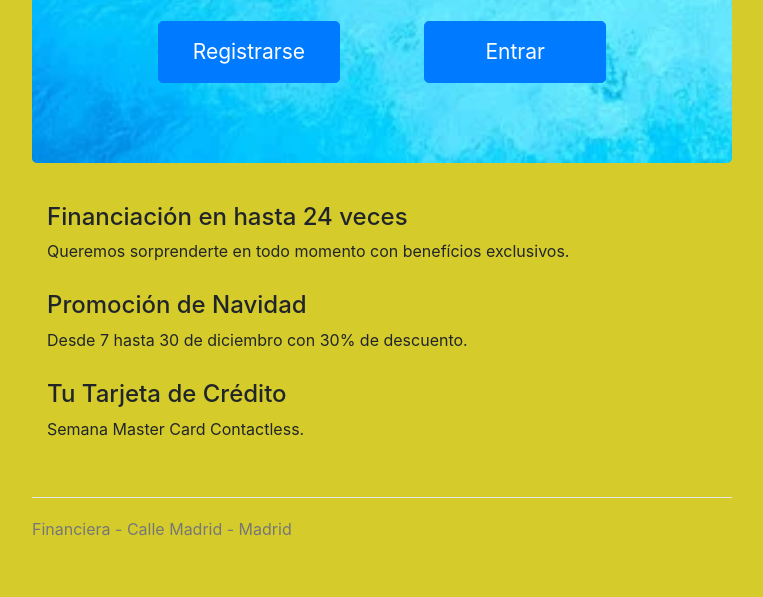
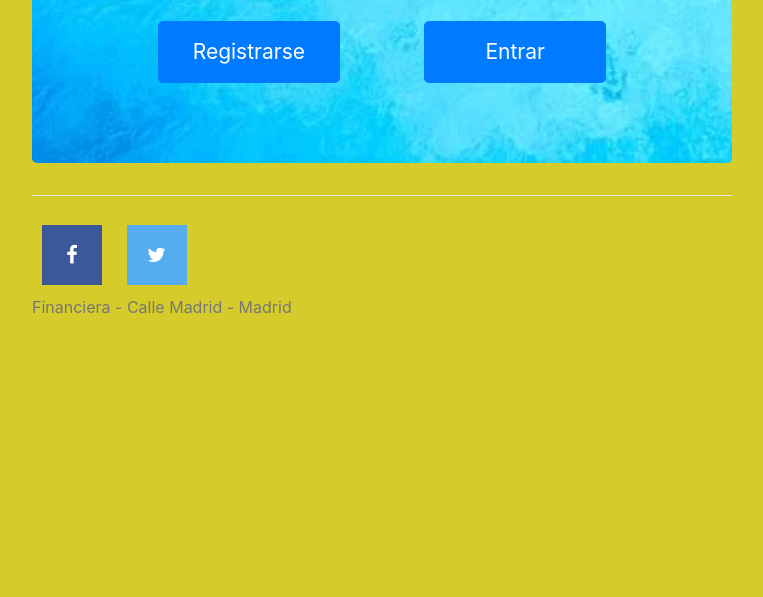
Before and after one commit to rostorres/FinanceApp, a Flask app: page / in a window 1280 px wide. Shown: the part 766-1363 px from the top of the page, without its empty margins (258-1021 px from the left). After the commit the page ends 1080 px from the top, so only its background shows below. Run offline with Flask 2, Linux system fonts and the light colour scheme; some libraries are stand-ins or nearby versions.

Commit message:
add facebook and twitter icons

```diff
--- a/static/css/general.css
+++ b/static/css/general.css
@@ -7,3 +7,23 @@ body {
     background-image: url('../image/background.png');
     background-size: cover;
   }
+  .fa {
+    margin: 10px;
+    padding: 20px;
+    font-size: 20px;
+    width: 60px;
+    height: 60px;
+    text-align: center;
+    text-decoration: none;
+  }
+  .fa:hover {
+    opacity: 0.7;
+  }
+  .fa-facebook {
+    background: #3B5998;
+    color: white;
+  }
+  .fa-twitter {
+    background: #55ACEE;
+    color: white;
+  }
--- a/templates/error.html
+++ b/templates/error.html
@@ -8,6 +8,7 @@
         integrity="sha384-Vkoo8x4CGsO3+Hhxv8T/Q5PaXtkKtu6ug5TOeNV6gBiFeWPGFN9MuhOf23Q9Ifjh" crossorigin="anonymous">
 
     <link href="../static/css/jumbotron-narrow.css" rel="stylesheet">
+    <link rel="stylesheet" href="https://cdnjs.cloudflare.com/ajax/libs/font-awesome/4.7.0/css/font-awesome.min.css">
     <link href="../static/css/general.css" rel="stylesheet">
 
 </head>
@@ -30,9 +31,9 @@
             <h1>{{error}}</h1>
         </div>
 
-
-
         <footer class="footer">
+            <a href="https://www.facebook.com/" class="fa fa-facebook media"></a>
+            <a href="https://twitter.com/?lang=es" class="fa fa-twitter media"></a>
             <p>Financiera - Calle Madrid - Madrid</p>
         </footer>
 
--- a/templates/index.html
+++ b/templates/index.html
@@ -7,6 +7,7 @@
         integrity="sha384-Vkoo8x4CGsO3+Hhxv8T/Q5PaXtkKtu6ug5TOeNV6gBiFeWPGFN9MuhOf23Q9Ifjh" crossorigin="anonymous">
 
     <link href="../static/css/jumbotron-narrow.css" rel="stylesheet">
+    <link rel="stylesheet" href="https://cdnjs.cloudflare.com/ajax/libs/font-awesome/4.7.0/css/font-awesome.min.css">
     <link href="../static/css/general.css" rel="stylesheet">
     <link href="../static/css/index.css" rel="stylesheet">
 
@@ -37,20 +38,9 @@
         </div>
       </div>
 
-      <div class="row marketing">
-        <div class="col-lg-12">
-          <h4>Financiación en hasta 24 veces</h4>
-          <p>Queremos sorprenderte en todo momento con benefícios exclusivos.</p>
-
-          <h4>Promoción de Navidad</h4>
-          <p>Desde 7 hasta 30 de diciembro con 30% de descuento.</p>
-
-          <h4>Tu Tarjeta de Crédito</h4>
-          <p>Semana Master Card Contactless.</p>
-        </div>
-      </div>
-
       <footer class="footer">
+        <a href="https://www.facebook.com/" class="fa fa-facebook media"></a>
+        <a href="https://twitter.com/?lang=es" class="fa fa-twitter media"></a>
         <p>Financiera - Calle Madrid - Madrid</p>
       </footer>
 
--- a/templates/inversiones.html
+++ b/templates/inversiones.html
@@ -8,6 +8,7 @@
         integrity="sha384-Vkoo8x4CGsO3+Hhxv8T/Q5PaXtkKtu6ug5TOeNV6gBiFeWPGFN9MuhOf23Q9Ifjh" crossorigin="anonymous">
 
     <link href="../static/css/jumbotron-narrow.css" rel="stylesheet">
+    <link rel="stylesheet" href="https://cdnjs.cloudflare.com/ajax/libs/font-awesome/4.7.0/css/font-awesome.min.css">
     <link href="../static/css/general.css" rel="stylesheet">
 
     <script src="../static/js/jquery-3.4.1.js"></script>
@@ -37,6 +38,8 @@
         </div>
 
         <footer class="footer">
+            <a href="https://www.facebook.com/" class="fa fa-facebook media"></a>
+            <a href="https://twitter.com/?lang=es" class="fa fa-twitter media"></a>
             <p>Financiera - Calle Madrid - Madrid</p>
         </footer>
 
--- a/templates/login.html
+++ b/templates/login.html
@@ -7,6 +7,7 @@
         integrity="sha384-Vkoo8x4CGsO3+Hhxv8T/Q5PaXtkKtu6ug5TOeNV6gBiFeWPGFN9MuhOf23Q9Ifjh" crossorigin="anonymous">
 
     <link href="../static/css/jumbotron-narrow.css" rel="stylesheet">
+    <link rel="stylesheet" href="https://cdnjs.cloudflare.com/ajax/libs/font-awesome/4.7.0/css/font-awesome.min.css">
     <link href="../static/css/registro.css" rel="stylesheet">
     <link href="../static/css/general.css" rel="stylesheet">
 
@@ -41,9 +42,9 @@
       </form>
       </div>
 
-
-
       <footer class="footer">
+        <a href="https://www.facebook.com/" class="fa fa-facebook media"></a>
+        <a href="https://twitter.com/?lang=es" class="fa fa-twitter media"></a>
         <p>Financiera - Calle Madrid - Madrid</p>
       </footer>
 
--- a/templates/principal.html
+++ b/templates/principal.html
@@ -8,6 +8,7 @@
         integrity="sha384-Vkoo8x4CGsO3+Hhxv8T/Q5PaXtkKtu6ug5TOeNV6gBiFeWPGFN9MuhOf23Q9Ifjh" crossorigin="anonymous">
 
     <link href="../static/css/jumbotron-narrow.css" rel="stylesheet">
+    <link rel="stylesheet" href="https://cdnjs.cloudflare.com/ajax/libs/font-awesome/4.7.0/css/font-awesome.min.css">
     <link href="../static/css/principal.css" rel="stylesheet">
     <link href="../static/css/general.css" rel="stylesheet">
 
@@ -37,6 +38,8 @@
         </div>
 
         <footer class="footer">
+            <a href="https://www.facebook.com/" class="fa fa-facebook media"></a>
+            <a href="https://twitter.com/?lang=es" class="fa fa-twitter media"></a>
             <p>Financiera - Calle Madrid - Madrid</p>
         </footer>
 
--- a/templates/registro.html
+++ b/templates/registro.html
@@ -7,6 +7,7 @@
         integrity="sha384-Vkoo8x4CGsO3+Hhxv8T/Q5PaXtkKtu6ug5TOeNV6gBiFeWPGFN9MuhOf23Q9Ifjh" crossorigin="anonymous">
 
     <link href="../static/css/jumbotron-narrow.css" rel="stylesheet">
+    <link rel="stylesheet" href="https://cdnjs.cloudflare.com/ajax/libs/font-awesome/4.7.0/css/font-awesome.min.css">
     <link href="../static/css/registro.css" rel="stylesheet">
     <link href="../static/css/general.css" rel="stylesheet">
 
@@ -44,6 +45,8 @@
       </div>
 
       <footer class="footer">
+        <a href="https://www.facebook.com/" class="fa fa-facebook media"></a>
+        <a href="https://twitter.com/?lang=es" class="fa fa-twitter media"></a>
         <p>Financiera - Calle Madrid - Madrid</p>
       </footer>
 
--- a/templates/simular.html
+++ b/templates/simular.html
@@ -8,6 +8,7 @@
         integrity="sha384-Vkoo8x4CGsO3+Hhxv8T/Q5PaXtkKtu6ug5TOeNV6gBiFeWPGFN9MuhOf23Q9Ifjh" crossorigin="anonymous">
 
     <link href="../static/css/jumbotron-narrow.css" rel="stylesheet">
+    <link rel="stylesheet" href="https://cdnjs.cloudflare.com/ajax/libs/font-awesome/4.7.0/css/font-awesome.min.css">
     <link href="../static/css/general.css" rel="stylesheet">
 
     <script src="../static/js/jquery-3.4.1.js"></script>
@@ -75,9 +76,9 @@
             </form>
         </section>
 
-
-
         <footer class="footer">
+            <a href="https://www.facebook.com/" class="fa fa-facebook media"></a>
+            <a href="https://twitter.com/?lang=es" class="fa fa-twitter media"></a>
             <p>Financiera - Calle Madrid - Madrid</p>
         </footer>
 
```
